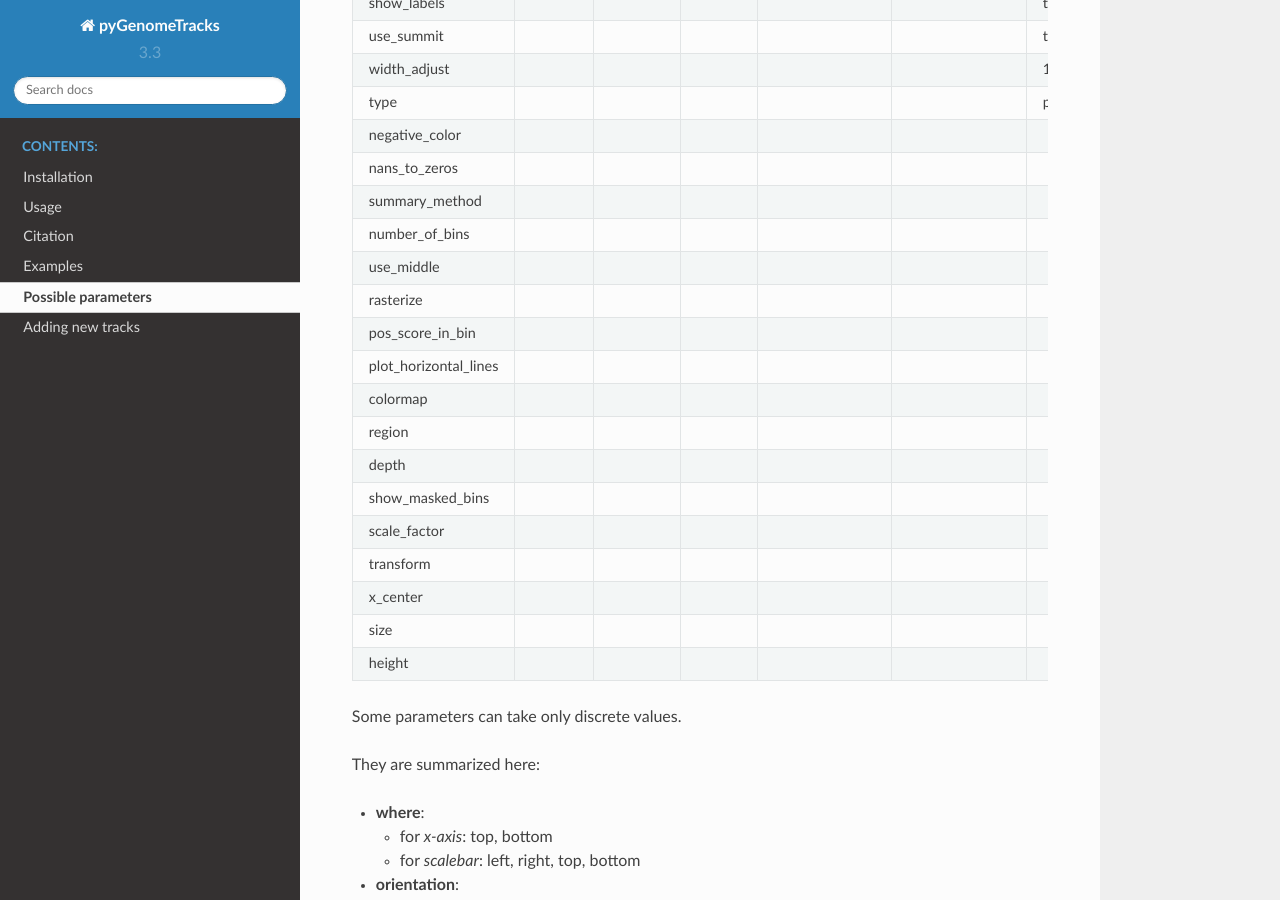
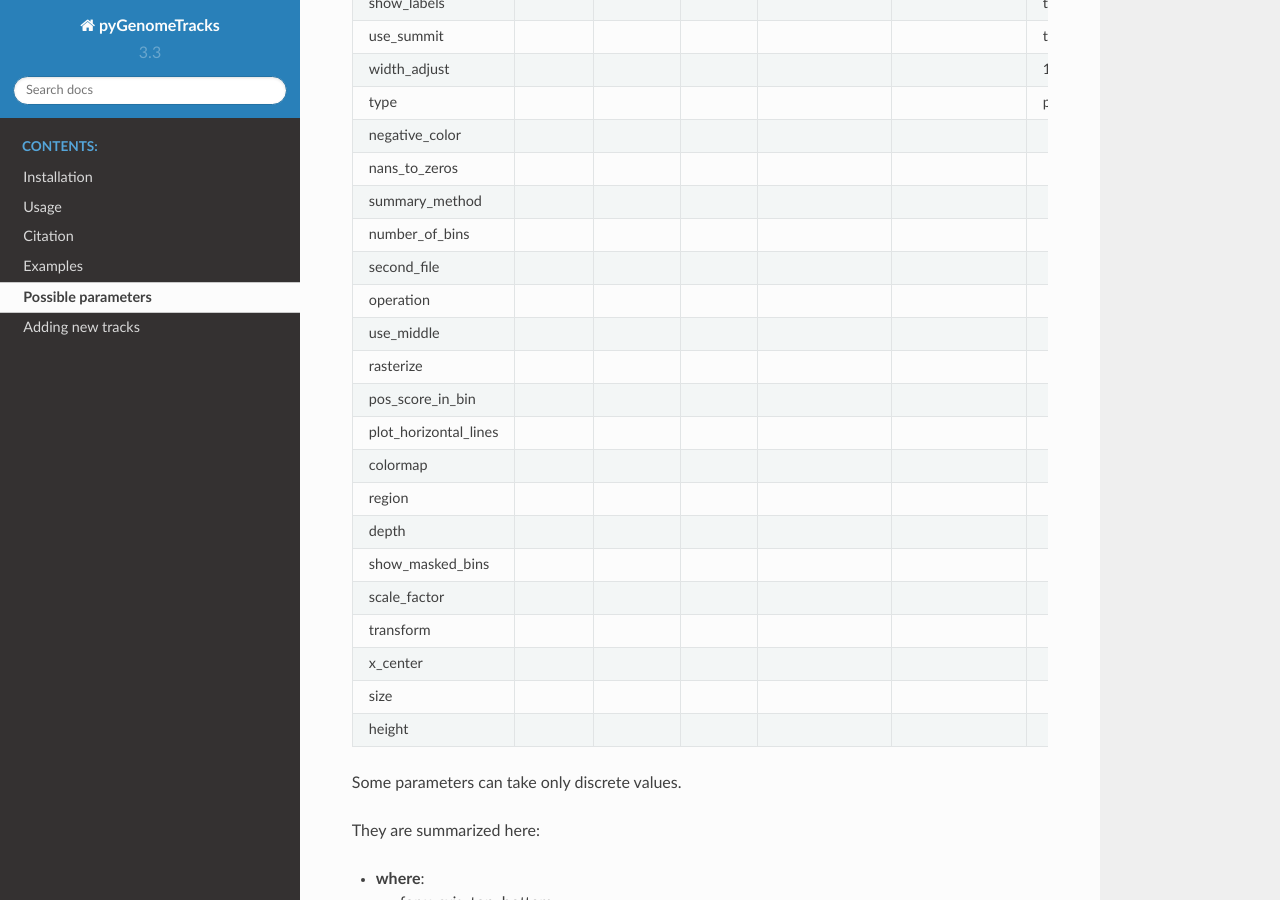
Before and after one commit to deeptools/pyGenomeTracks, a Sphinx documentation site: the page built from docs/content/possible-parameters.rst, in a window 1280 px wide and 900 px high, scrolled down 1292 px. Built offline with Sphinx 7.4.7 and the Read the Docs theme 2.0.0, drawn with Linux system fonts in a browser that asks for light colours.

Commit message:
update the default_properties

```diff
--- a/docs/content/all_default_properties_rst.txt
+++ b/docs/content/all_default_properties_rst.txt
@@ -39,6 +39,8 @@ negative_color
 nans_to_zeros                                                                                                                                                    false                  false
 summary_method                                                                                                                                                   mean                   not set
 number_of_bins                                                                                                                                                   700                    700
+second_file                                                                                                                                                      not set                not set
+operation                                                                                                                                                        file                   file
 use_middle                                                                                                                                                                              false
 rasterize                                                                                                                                                                               false                  true                                          true
 pos_score_in_bin                                                                                                                                                                                               center
```
